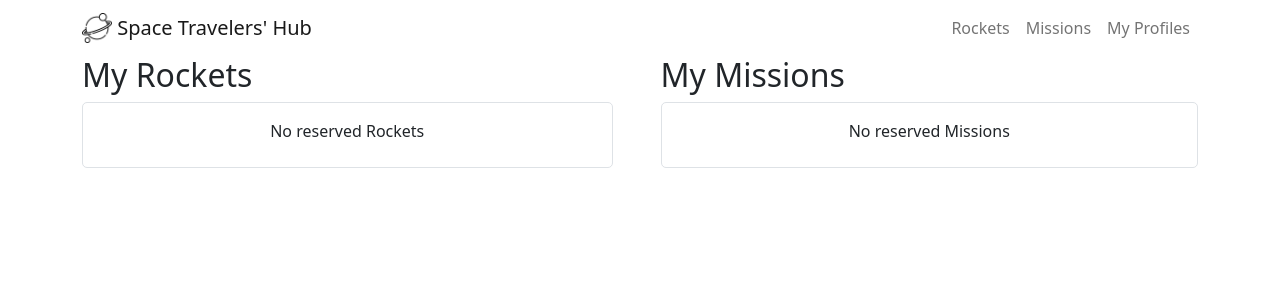
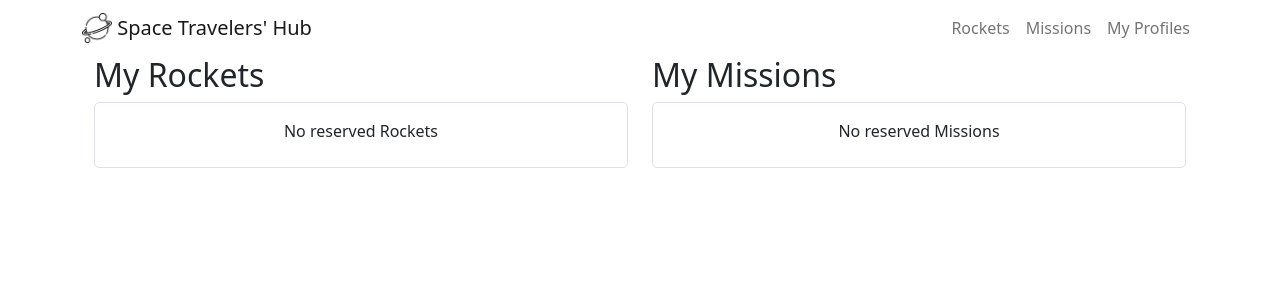
Before and after one commit to fmanimashaun/space-traveler-hub, a React (Create React App) app: page /space-traveler-hub/my-profile in a window 1280 px wide. Shown: the top 300 px of the page. Built offline with nearby package versions, Linux system fonts and the light colour scheme.

Commit message:
Update the layout in profile component

```diff
--- a/src/pages/MyProfile.jsx
+++ b/src/pages/MyProfile.jsx
@@ -1,6 +1,6 @@
 import React from 'react';
 import { useSelector } from 'react-redux';
-import { Stack } from 'react-bootstrap';
+import { Container, Row, Col } from 'react-bootstrap';
 import Reserved from 'components/Reserved';
 
 const MyProfile = () => {
@@ -10,20 +10,26 @@ const MyProfile = () => {
 
   return (
     <>
-      <Stack gap={5} direction="horizontal">
+      <Container>
+        <Row>
+          <Col lg={6}>
             <Reserved
               title="Rockets"
               arr={reservedRockets}
               idKey="id"
               nameKey="name"
             />
+          </Col>
+          <Col lg={6}>
             <Reserved
               title="Missions"
               arr={reservedMissions}
               idKey="mission_id"
               nameKey="mission_name"
             />
-      </Stack>
+          </Col>
+        </Row>
+      </Container>
     </>
   );
 };
```
Lines whose indentation alone changed are shown as unchanged.
